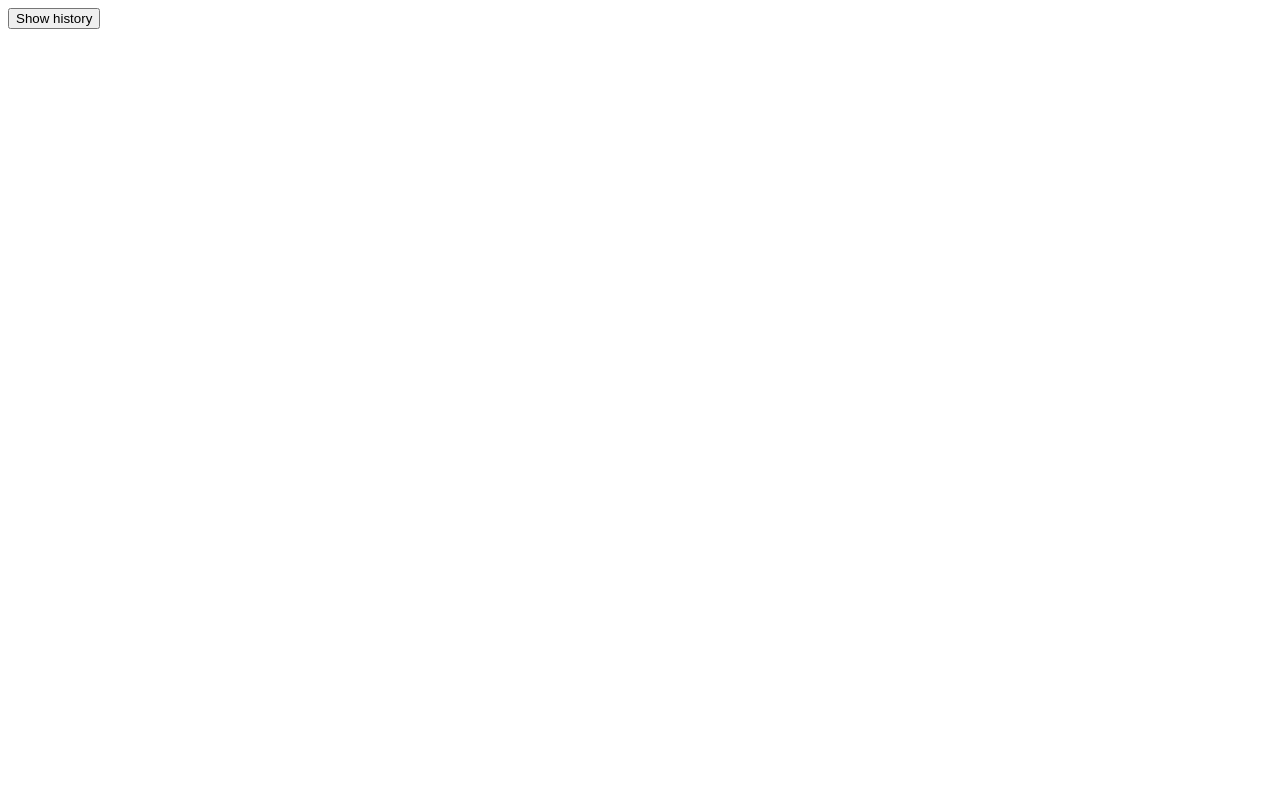
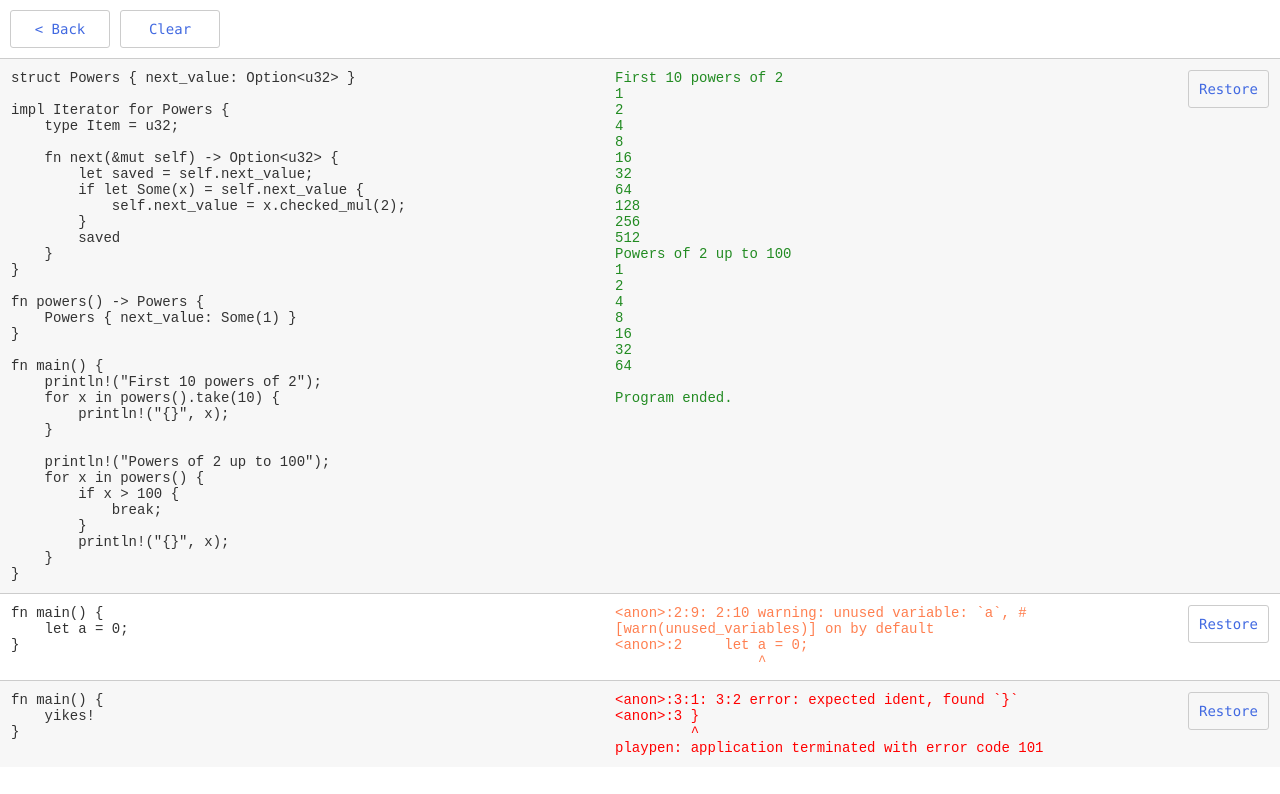
Before and after one commit to peferron/playbyplay, a website: page demo_dev/index.html in a window 1280 px wide. Both pictures are taken after a click on the button "Show history". Drawn offline with Linux system fonts and the light colour scheme; files that its build step writes are made by us from their sources; files whose address does not match are found by name.

Commit message:
Rename playbyplay-ui to playbyplay

```diff
--- a/demo_dev/index.html
+++ b/demo_dev/index.html
@@ -3,9 +3,9 @@
     <head>
         <meta charset="UTF-8">
         <title>Demo playground</title>
-        <link rel="stylesheet" href="../dist_dev/playbyplay-ui.css">
+        <link rel="stylesheet" href="../dist_dev/playbyplay.css">
         <script src="localhistory-mock.js"></script>
-        <script src="../dist_dev/playbyplay-ui.min.js"></script>
+        <script src="../dist_dev/playbyplay.min.js"></script>
         <script src="jquery-2.1.4.min.js"></script>
         <script src="index.js"></script>
     </head>
--- a/demo_dev/index.js
+++ b/demo_dev/index.js
@@ -1,6 +1,6 @@
 $(function() {
     function show() {
-        playbyplayui.show(function(err, run) {
+        playbyplay.show(function(err, run) {
             if (err) {
                 alert(err);
                 return;
--- a/gulpfile.js
+++ b/gulpfile.js
@@ -40,28 +40,30 @@ gulp.task('lint', function() {
 
 const src = 'src';
 const dev = 'dist_dev';
-const index = 'index.js';
-const lib = 'playbyplay-ui.js';
-const exportedName = 'playbyplayui';
+const indexJs = 'index.js';
+const exportedName = 'playbyplay';
+const libJs = exportedName + '.js';
+const libCss = exportedName + '.css';
 
 gulp.task('clean', function(done) {
     del([dev, 'test/coverage'], done);
 });
 
 gulp.task('build', function(done) {
-    gulp.src(path.join(src, 'playbyplay-ui.css'))
+    gulp.src(path.join(src, 'index.css'))
+        .pipe($.rename(libCss))
         .pipe(gulp.dest(dev));
 
     esperanto.bundle({
         base: src,
-        entry: index
+        entry: indexJs
     }).then(function(bundle) {
         const res = bundle.toUmd({
             strict: true,
             sourceMap: true,
-            sourceMapSource: index,
-            sourceMapFile: lib,
-            name: exportedName,
+            sourceMapSource: indexJs,
+            sourceMapFile: libJs,
+            name: 'playbyplay',
             useStrict: false
         });
 
@@ -70,13 +72,13 @@ gulp.task('build', function(done) {
         fs.writeFileSync(map, res.map.toString());
 
         $.file(map, res.code, {src: true})
-            .pipe($.rename(lib))
+            .pipe($.rename(libJs))
             .pipe($.sourcemaps.init({loadMaps: true}))
             .pipe($.babel({blacklist: ['useStrict']}))
             .pipe($.sourcemaps.write('./', {addComment: false, sourceRoot: './'}))
             .pipe(gulp.dest(dev))
             .pipe($.filter(['*', '!**/*.js.map']))
-            .pipe($.rename(path.basename(lib, '.js') + '.min.js'))
+            .pipe($.rename(path.basename(libJs, '.js') + '.min.js'))
             .pipe($.sourcemaps.init({loadMaps: true, sourceRoot: './'}))
             .pipe($.uglify())
             .pipe($.sourcemaps.write('./'))
--- /dev/null
+++ b/src/index.css
@@ -0,0 +1,86 @@
+#playbyplay {
+    position: absolute;
+    top: 0;
+    right: 0;
+    left: 0;
+    min-height: 100%;
+    background: white;
+    z-index: 100;
+    color: #333;
+}
+
+#playbyplay, #playbyplay button {
+    font-size: 14px;
+    font-family: Consolas, 'Liberation Mono', Menlo, Courier, monospace;
+}
+
+#playbyplay button {
+    background: none repeat scroll 0 0 transparent;
+    border: 1px solid #CCC;
+    border-radius: 3px;
+    border-spacing: 0;
+    padding: 10px;
+    cursor: pointer;
+    color: #4169E1;
+}
+
+.playbyplay__hide {
+    margin: 10px;
+}
+
+.playbyplay__hide, .playbyplay__clear {
+    min-width: 100px;
+}
+
+.playbyplay__runs {
+    width: 100%;
+    border-collapse: collapse;
+}
+
+.playbyplay__run {
+    border-top: 1px solid #CCC;
+}
+
+.playbyplay__run__col {
+    width: 50%;
+    vertical-align: top;
+}
+
+.playbyplay__run pre {
+    margin: 10px;
+}
+
+.playbyplay__run:nth-child(odd) {
+    background: #F7F7F7;
+}
+
+.playbyplay__run__output {
+    color: #666;
+}
+
+.playbyplay__run__output pre {
+    white-space: pre-wrap;
+}
+
+.playbyplay__run--success .playbyplay__run__output {
+    color: #228B22;
+}
+
+.playbyplay__run--warning .playbyplay__run__output {
+    color: #FF7F50;
+}
+
+.playbyplay__run--error .playbyplay__run__output {
+    color: red;
+}
+
+.playbyplay__run__restore {
+    margin: 10px;
+}
+
+@media only screen and (max-width: 1000px){
+    .playbyplay__run__col {
+        display: block;
+        width: 100%;
+    }
+}
--- a/test/karma.conf.js
+++ b/test/karma.conf.js
@@ -4,14 +4,14 @@ module.exports = function(config) {
         files: [
             'node_modules/babel-core/browser-polyfill.js',
             'localhistory/localhistory.js',
-            'dist_dev/playbyplay-ui.js',
+            'dist_dev/playbyplay.js',
             'test/tests/**/*.js'
         ],
         frameworks: ['mocha', 'chai-as-promised', 'chai'],
         reporters: ['progress', 'coverage'],
         browsers: ['PhantomJS'],
         preprocessors: {
-            'dist_dev/playbyplay-ui.js': ['coverage'],
+            'dist_dev/playbyplay.js': ['coverage'],
             'test/tests/**/*.js': ['babel']
         },
         babelPreprocessor: {
```
Also changed, not shown: package.json (+4 -4 lines), dist/index.css (renamed from src/playbyplay-ui.css), dist/playbyplay-ui.js (deleted), dist/playbyplay-ui.min.js (deleted), dist/playbyplay.css (added), dist/playbyplay.js (added), dist/playbyplay.min.js (added), 5 other files.
